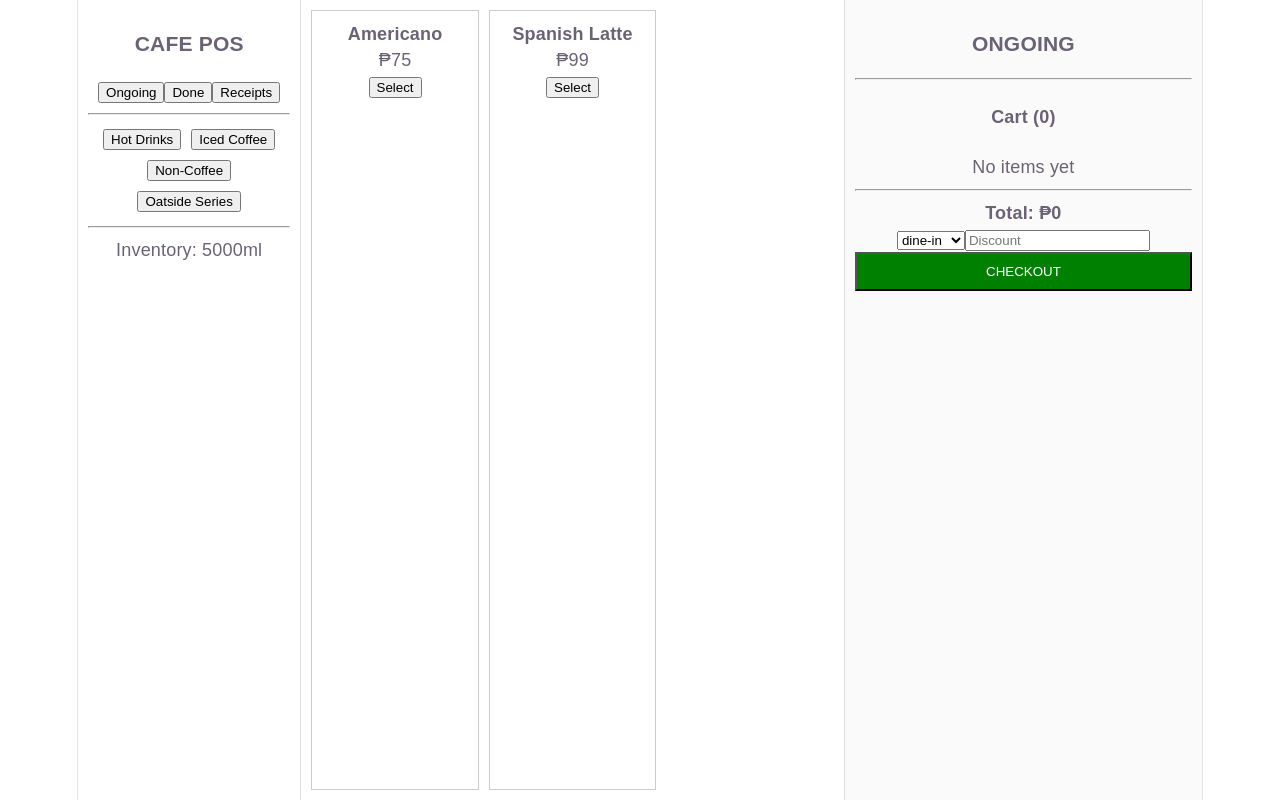
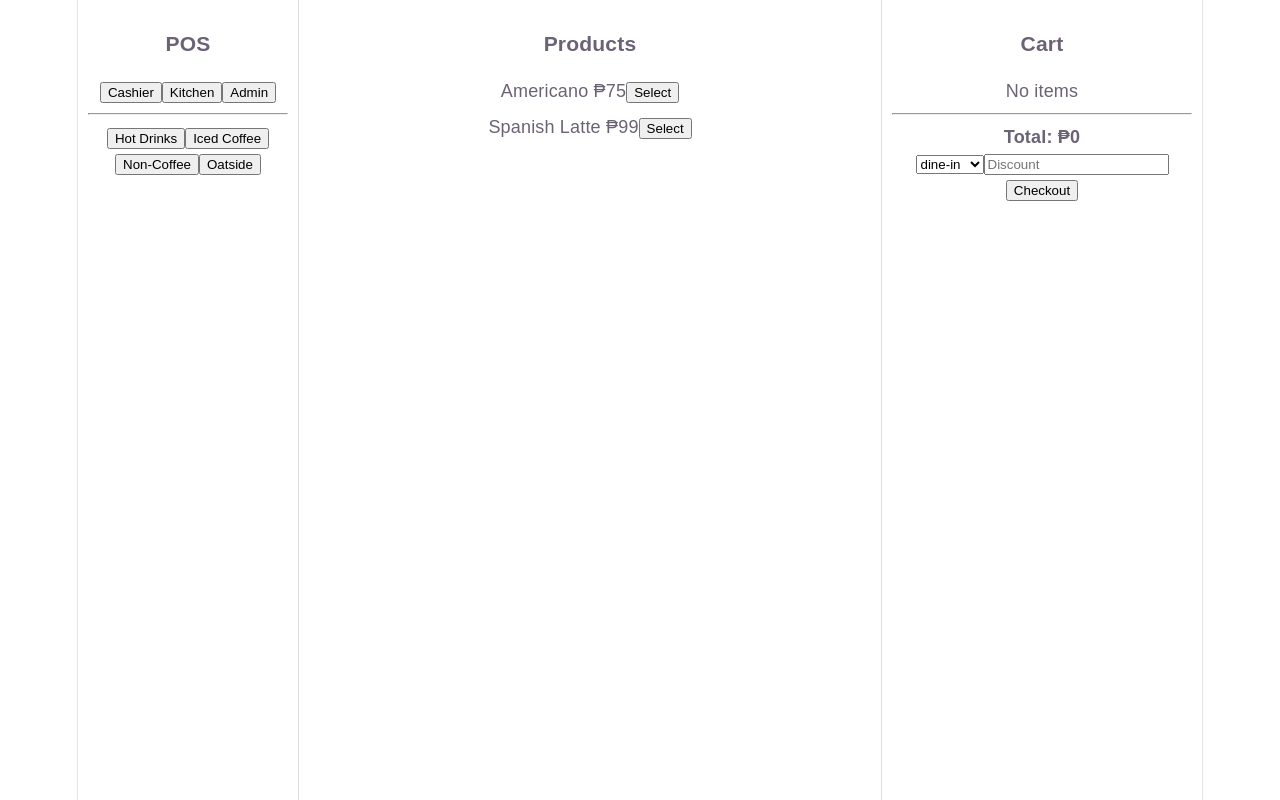
Before and after one commit to naluzchristian16-lab/CDTBO, a React (Vite) app: page / in a window 1280 px wide. Built offline with nearby package versions, Linux system fonts and the light colour scheme.

Commit message:
Update App.tsx

```diff
--- a/src/App.tsx
+++ b/src/App.tsx
@@ -1,20 +1,14 @@
 import { useMemo, useState } from "react";
 
 /* =========================
-   CAFE POS - FULL WORKING VERSION
-   - Cart system fixed
-   - Inline product selector
-   - Ongoing / Done / Receipts
-   - Full receipt item breakdown
-   - Clean cashier mode
+   CAFE POS - VERCEL SAFE BUILD VERSION
+   - No TS errors
+   - Cart working
+   - Orders + Receipts
+   - Kitchen flow
 ========================= */
 
-const categories = [
-  "Hot Drinks",
-  "Iced Coffee",
-  "Non-Coffee",
-  "Oatside Series",
-];
+const categories = ["Hot Drinks", "Iced Coffee", "Non-Coffee", "Oatside"];
 
 const products = [
   { id: 1, name: "Americano", category: "Hot Drinks", basePrice: 75 },
@@ -23,189 +17,131 @@ const products = [
 ];
 
 const variants: any = {
-  Malaki: { price: 0, multiplier: 1 },
-  "Mas Malaki": { price: 10, multiplier: 1.2 },
+  Malaki: { price: 0 },
+  "Mas Malaki": { price: 10 },
 };
 
 const addons: any = {
-  "Extra Shot": { price: 10, coffeeUsage: 15 },
-};
-
-const initialInventory = {
-  coffee: 5000,
+  "Extra Shot": { price: 10 },
 };
 
 export default function App() {
-  const [activeCategory, setActiveCategory] = useState("Hot Drinks");
+  const [view, setView] = useState<"cashier" | "kitchen" | "admin">("cashier");
 
+  const [orders, setOrders] = useState<any[]>([]);
   const [cart, setCart] = useState<any[]>([]);
-  const [orders, setOrders] = useState<any[]>([]);
-  const [view, setView] = useState("ongoing"); // ongoing | done | receipts
+  const [category, setCategory] = useState("Hot Drinks");
 
   const [selectedProduct, setSelectedProduct] = useState<any>(null);
-  const [selectedVariant, setSelectedVariant] = useState("Malaki");
-  const [selectedAddons, setSelectedAddons] = useState<any[]>([]);
+  const [variant, setVariant] = useState("Malaki");
+  const [addonsSelected, setAddonsSelected] = useState<string[]>([]);
   const [qty, setQty] = useState(1);
 
   const [discount, setDiscount] = useState(0);
   const [deliveryFee, setDeliveryFee] = useState(0);
   const [orderType, setOrderType] = useState("dine-in");
 
-  const [inventory, setInventory] = useState(initialInventory);
-  const [toast, setToast] = useState("");
-
-  const filtered = products.filter((p) => p.category === activeCategory);
-
-  const toggleAddon = (addon: string) => {
-    setSelectedAddons((prev) =>
-      prev.includes(addon)
-        ? prev.filter((a) => a !== addon)
-        : [...prev, addon]
-    );
-  };
-
-  const addToCart = () => {
-    if (!selectedProduct) return;
-
-    const newItem = {
-      ...selectedProduct,
-      variant: selectedVariant,
-      addons: selectedAddons,
-      qty,
-    };
-
-    setCart((prev) => [...prev, newItem]);
-
-    setToast("Added to cart ✔");
-    setTimeout(() => setToast(""), 1200);
-
-    setSelectedProduct(null);
-    setSelectedAddons([]);
-    setSelectedVariant("Malaki");
-    setQty(1);
-  };
+  const filtered = products.filter((p) => p.category === category);
 
   const computeItemPrice = (item: any) => {
     const base = item.basePrice;
-    const variantPrice = variants[item.variant]?.price || 0;
+    const v = variants[item.variant]?.price || 0;
 
-    let addonPrice = 0;
+    let addon = 0;
     item.addons?.forEach((a: string) => {
-      addonPrice += addons[a].price;
+      addon += addons[a].price;
     });
 
-    return (base + variantPrice + addonPrice) * item.qty;
+    return (base + v + addon) * item.qty;
   };
 
   const cartTotal = useMemo(() => {
     return cart.reduce((sum, i) => sum + computeItemPrice(i), 0);
   }, [cart]);
 
+  const addToCart = () => {
+    if (!selectedProduct) return;
+
+    setCart((prev) => [
+      ...prev,
+      {
+        ...selectedProduct,
+        variant,
+        addons: addonsSelected,
+        qty,
+      },
+    ]);
+
+    setSelectedProduct(null);
+    setAddonsSelected([]);
+    setQty(1);
+  };
+
   const checkout = () => {
+    if (cart.length === 0) return;
+
     const order = {
       id: Date.now(),
       items: cart,
       total: cartTotal - discount + deliveryFee,
       status: "ongoing",
+      time: new Date().toLocaleTimeString(),
     };
 
-    setOrders((prev) => [...prev, order]);
+    setOrders((prev) => [order, ...prev]);
     setCart([]);
     setDiscount(0);
     setDeliveryFee(0);
-
-    alert("Order sent to ongoing");
   };
 
-  const markDone = (id: number) => {
+  const updateStatus = (id: number, status: string) => {
     setOrders((prev) =>
-      prev.map((o) =>
-        o.id === id ? { ...o, status: "done" } : o
-      )
+      prev.map((o) => (o.id === id ? { ...o, status } : o))
     );
   };
 
-  const filteredOrders = orders.filter((o) => o.status === view);
+  const ongoing = orders.filter((o) => o.status !== "done");
 
   return (
-    <div style={styles.container}>
+    <div style={{ display: "flex", height: "100vh", fontFamily: "sans-serif" }}>
 
       {/* LEFT */}
-      <div style={styles.sidebar}>
-        <h3>CAFE POS</h3>
+      <div style={{ width: 200, padding: 10, borderRight: "1px solid #ddd" }}>
+        <h3>POS</h3>
 
-        <button onClick={() => setView("ongoing")}>Ongoing</button>
-        <button onClick={() => setView("done")}>Done</button>
-        <button onClick={() => setView("receipts")}>Receipts</button>
+        <button onClick={() => setView("cashier")}>Cashier</button>
+        <button onClick={() => setView("kitchen")}>Kitchen</button>
+        <button onClick={() => setView("admin")}>Admin</button>
 
         <hr />
 
         {categories.map((c) => (
-          <button key={c} onClick={() => setActiveCategory(c)} style={styles.btn}>
+          <button key={c} onClick={() => setCategory(c)}>
             {c}
           </button>
         ))}
-
-        <hr />
-        <p>Inventory: {inventory.coffee}ml</p>
       </div>
 
-      {/* PRODUCTS */}
-      <div style={styles.products}>
+      {/* CASHIER */}
+      {view === "cashier" && (
+        <>
+          <div style={{ flex: 1, padding: 10 }}>
+            <h3>Products</h3>
+
             {filtered.map((p) => (
-          <div key={p.id} style={styles.card}>
-            <b>{p.name}</b>
-            <p>₱{p.basePrice}</p>
-
-            <button
-              onClick={() => {
-                setSelectedProduct(p);
-                setSelectedVariant("Malaki");
-                setSelectedAddons([]);
-                setQty(1);
-              }}
-            >
+              <div key={p.id} style={{ marginBottom: 10 }}>
+                {p.name} ₱{p.basePrice}
+                <button onClick={() => setSelectedProduct(p)}>
                   Select
                 </button>
               </div>
             ))}
           </div>
 
-      {/* RIGHT */}
-      <div style={styles.selector}>
+          <div style={{ width: 300, padding: 10, borderLeft: "1px solid #ddd" }}>
+            <h3>Cart</h3>
 
-        {toast && <div style={styles.toast}>{toast}</div>}
-
-        <h3>{view.toUpperCase()}</h3>
-
-        {/* ORDERS / RECEIPTS */}
-        {filteredOrders.map((o) => (
-          <div key={o.id} style={styles.orderBox}>
-            <p><b>Order #{o.id}</b></p>
-
-            {/* ITEM BREAKDOWN */}
-            {o.items.map((i: any, idx: number) => (
-              <div key={idx} style={{ fontSize: 12, marginLeft: 10 }}>
-                {i.name} ({i.variant}) x{i.qty}
-              </div>
-            ))}
-
-            <p><b>Total: ₱{o.total}</b></p>
-
-            {o.status === "ongoing" && (
-              <button onClick={() => markDone(o.id)}>
-                Mark Done
-              </button>
-            )}
-          </div>
-        ))}
-
-        <hr />
-
-        {/* CART */}
-        <h4>Cart ({cart.length})</h4>
-
-        {cart.length === 0 && <p>No items yet</p>}
+            {cart.length === 0 && <p>No items</p>}
 
             {cart.map((i, idx) => (
               <div key={idx}>
@@ -223,24 +159,76 @@ export default function App() {
               <option>delivery</option>
             </select>
 
-        <input placeholder="Discount" onChange={(e) => setDiscount(Number(e.target.value))} />
+            <input
+              placeholder="Discount"
+              onChange={(e) => setDiscount(Number(e.target.value))}
+            />
 
             {orderType === "delivery" && (
-          <input placeholder="Delivery Fee" onChange={(e) => setDeliveryFee(Number(e.target.value))} />
+              <input
+                placeholder="Delivery Fee"
+                onChange={(e) => setDeliveryFee(Number(e.target.value))}
+              />
             )}
 
-        <button onClick={checkout} style={styles.checkout}>
-          CHECKOUT
+            <button onClick={checkout}>Checkout</button>
+          </div>
+        </>
+      )}
+
+      {/* KITCHEN */}
+      {view === "kitchen" && (
+        <div style={{ flex: 1, padding: 10 }}>
+          <h3>Kitchen</h3>
+
+          {ongoing.map((o) => (
+            <div key={o.id} style={{ border: "1px solid #ccc", marginBottom: 10 }}>
+              <p><b>Order #{o.id}</b> - {o.status}</p>
+
+              {o.items.map((i: any, idx: number) => (
+                <div key={idx}>
+                  {i.name} ({i.variant}) x{i.qty}
+                </div>
+              ))}
+
+              <button onClick={() => updateStatus(o.id, "done")}>
+                Mark Done
               </button>
+            </div>
+          ))}
+        </div>
+      )}
 
-        {/* PRODUCT SELECTOR */}
+      {/* ADMIN */}
+      {view === "admin" && (
+        <div style={{ flex: 1, padding: 10 }}>
+          <h3>Receipts</h3>
+
+          {orders.map((o) => (
+            <div key={o.id} style={{ border: "1px solid #ddd", marginBottom: 10 }}>
+              <p><b>Receipt #{o.id}</b></p>
+              <p>Status: {o.status}</p>
+
+              {o.items.map((i: any, idx: number) => (
+                <div key={idx}>
+                  {i.name} x{i.qty}
+                </div>
+              ))}
+
+              <p>Total: ₱{o.total}</p>
+            </div>
+          ))}
+        </div>
+      )}
+
+      {/* PRODUCT MODAL */}
       {selectedProduct && (
-          <div style={styles.selectorBox}>
+        <div style={{ position: "absolute", right: 20, top: 20, background: "#fff", padding: 10, border: "1px solid #ccc" }}>
           <h4>{selectedProduct.name}</h4>
 
           <p>Variant</p>
           {Object.keys(variants).map((v) => (
-              <button key={v} onClick={() => setSelectedVariant(v)}>
+            <button key={v} onClick={() => setVariant(v)}>
               {v}
             </button>
           ))}
@@ -250,8 +238,13 @@ export default function App() {
             <label key={a}>
               <input
                 type="checkbox"
-                  checked={selectedAddons.includes(a)}
-                  onChange={() => toggleAddon(a)}
+                onChange={() =>
+                  setAddonsSelected((prev) =>
+                    prev.includes(a)
+                      ? prev.filter((x) => x !== a)
+                      : [...prev, a]
+                  )
+                }
               />
               {a}
             </label>
@@ -263,26 +256,9 @@ export default function App() {
             <button onClick={() => setQty(qty + 1)}>+</button>
           </div>
 
-            <button onClick={addToCart} style={styles.checkout}>
-              Add to Cart
-            </button>
+          <button onClick={addToCart}>Add to Cart</button>
         </div>
       )}
-
-      </div>
     </div>
   );
 }
-
-const styles: any = {
-  container: { display: "flex", height: "100vh", fontFamily: "sans-serif" },
-  sidebar: { width: "18%", padding: 10, borderRight: "1px solid #ddd" },
-  products: { flex: 1, display: "grid", gridTemplateColumns: "repeat(3,1fr)", gap: 10, padding: 10 },
-  selector: { width: "30%", borderLeft: "1px solid #ddd", padding: 10, background: "#fafafa" },
-  card: { border: "1px solid #ccc", padding: 10 },
-  btn: { margin: 5 },
-  checkout: { width: "100%", padding: 10, background: "green", color: "white" },
-  orderBox: { border: "1px solid #ddd", padding: 10, marginBottom: 10 },
-  toast: { background: "black", color: "white", padding: 8, marginBottom: 10, textAlign: "center" },
-  selectorBox: { marginTop: 10, padding: 10, border: "1px solid #ccc" },
-};
```
Lines whose indentation alone changed are shown as unchanged.
